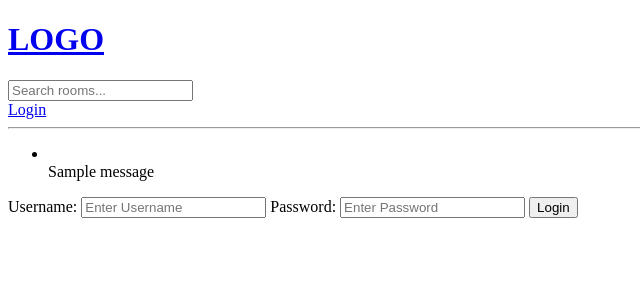
After one commit to sakyra01/web-pet, a Django app: page /login/ in a window 1280 px wide. The commit adds this page. Shown: the top 300 px of the page, without its empty margins (0-640 px from the left). Run offline with Django 4.2, Linux system fonts and the light colour scheme; one stand-in notice (Sample message) is shown.

Commit message:
Add login/logout and permisson for update/delete rooms

```diff
--- a/studybud/base/templates/base/home.html
+++ b/studybud/base/templates/base/home.html
@@ -30,9 +30,11 @@
     <a href="{% url 'create-room' %}">CreateRoom</a>
     <div>
         {% for room in rooms %}
+            {% if request.user == room.host %}
             <div>
                 <a href="{% url 'update-room' room.id %}">Edit</a>
                 <a href="{% url 'delete-room' room.id %}">Delete</a>
+                {% endif %}
                 <span>@{{room.host.username}}</span>
                 <h5>{{ room.id }} -- <a href="{% url 'room' room.id  %}">{{ room.name }}</a></h5>
                 <small>{{room.topic.name}}</small>
--- /dev/null
+++ b/studybud/base/templates/base/login_register.html
@@ -0,0 +1,17 @@
+{% extends 'main.html' %}
+
+{% block content %}
+<div>
+    <form method="POST" action="">
+        {% csrf_token %}
+
+        <label>Username:</label>
+        <input type="text" name="username" placeholder="Enter Username"/>
+
+        <label>Password:</label>
+        <input type="password" name="password" placeholder="Enter Password"/>
+
+        <input type="submit" value="Login"/>
+    </form>
+</div>
+{% endblock content %}
--- a/studybud/base/urls.py
+++ b/studybud/base/urls.py
@@ -2,6 +2,9 @@ from django.urls import path
 from . import views
 
 urlpatterns = [
+    path('login/', views.loginPage, name="login"),
+    path('logout/', views.logoutUser, name="logout"),
+
     path('', views.home, name="home"),
     path('room/<slug:pk>/', views.room, name="room"),
 
--- a/studybud/base/views.py
+++ b/studybud/base/views.py
@@ -1,7 +1,13 @@
 from django.shortcuts import render, redirect
+from django.http import HttpResponse
 from django.db.models import Q
 from .models import Room, Topic
 from .forms import RoomForm
+from django.contrib.auth.decorators import login_required  # go to create def
+
+from django.contrib.auth.models import User
+from django.contrib import messages
+from django.contrib.auth import authenticate, login, logout
 
 
 # Create your views here.
@@ -12,6 +18,36 @@ from .forms import RoomForm
 #     {'id':2, 'name':'Design with me'},
 #     {'id':3, 'name':'Frontend developers'},
 # ]
+
+def loginPage(request):
+    if request.user.is_authenticated:
+        return redirect('home')
+
+    if request.method == "POST":
+        username = request.POST.get('username')
+        password = request.POST.get('password')
+
+        try:  # проверка наличия пользователя в БД
+            user = User.objects.get(username=username)
+        except:
+            messages.error(request, 'User does not exist')
+
+        user = authenticate(request, username=username, password=password)
+        if user is not None:
+            login(request, user)
+            return redirect('home')
+        else:
+            messages.error(request, 'Username or password does not exist')
+
+    context = {}
+    return render(request, 'base/login_register.html', context)
+
+
+def logoutUser(request):
+    logout(request)
+    return redirect('home')
+
+
 
 
 def home(request):
@@ -36,6 +72,7 @@ def room(request, pk):
     return render(request, 'base/room.html', context)
 
 
+@login_required(login_url='login')  # you need to be loggin to be able to create room
 def createRoom(request):
     form = RoomForm()
 
@@ -48,9 +85,13 @@ def createRoom(request):
     return render(request, 'base/room_form.html', context)
 
 
+@login_required(login_url='login')  # you need to be loggin to be able to update room
 def updateRoom(request, pk):
     room = Room.objects.get(id=pk)
     form = RoomForm(instance=room)
+
+    if request.user != room.host:
+        return HttpResponse('You are not allowed here')  # if user is not owner
 
     if request.method == 'POST':
         form = RoomForm(request.POST, instance=room)
@@ -62,9 +103,14 @@ def updateRoom(request, pk):
     return render(request, 'base/room_form.html', context)
 
 
-def deleteRoom(requset,pk):
+@login_required(login_url='login')  # you need to be loggin to be able to delete room
+def deleteRoom(request, pk):
     room = Room.objects.get(id=pk)
-    if requset.method == "POST":
+
+    if request.user != room.host:
+        return HttpResponse('You are not allowed here')  # if user is not owner
+
+    if request.method == "POST":
         room.delete()
         return redirect('home')
-    return render(requset, 'base/delete.html', {'obj': room})
+    return render(request, 'base/delete.html', {'obj': room})
--- a/studybud/templates/main.html
+++ b/studybud/templates/main.html
@@ -9,6 +9,15 @@
 </head>
 <body>
     {% include 'navbar.html' %}
+
+    {% if messages %}
+    <ul class="messages">
+        {% for message in messages %}
+        <li></li> {{ message }}</li>
+        {% endfor %}
+    </ul>
+{% endif %}
+
     {% block content %}
 
     {% endblock content %}
--- a/studybud/templates/navbar.html
+++ b/studybud/templates/navbar.html
@@ -4,4 +4,12 @@
 
 <form method="GET" action="{% url 'home' %}">
     <input type="text" name="q" placeholder="Search rooms..."/>
+</form>
+
+{% if request.user.is_authenticated %}
+<a href="{% url 'logout' %}">Logout</a>
+{% else %}
+<a href="{% url 'login' %}">Login</a>
+{% endif %}
+
 <hr>
```
Also changed, not shown: studybud/db.sqlite3.
